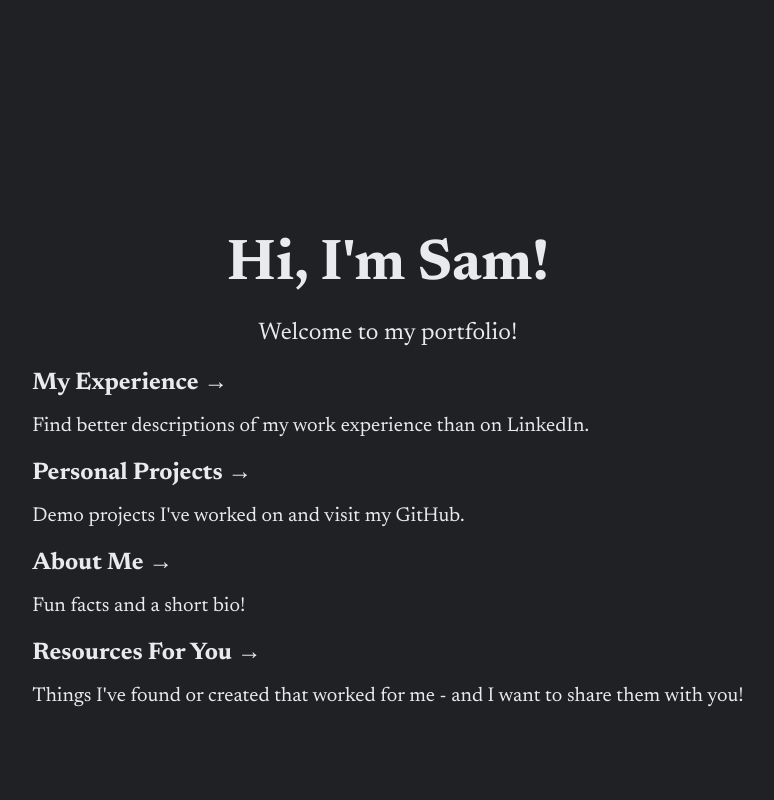
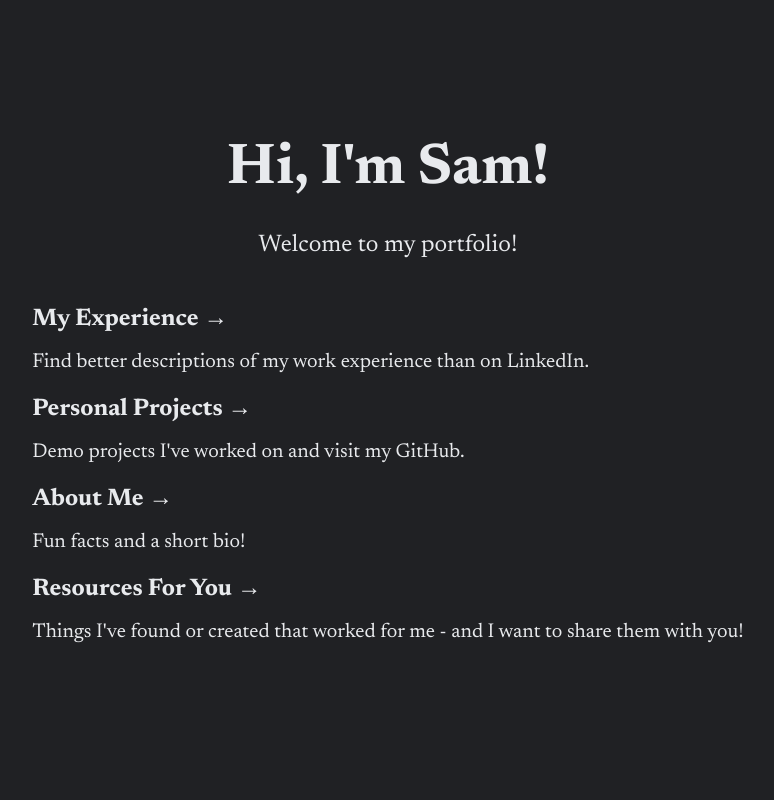
Before and after one commit to Sammantha/samTheDev, a Next.js app: page / in a window 1280 px wide. Shown: the top 800 px of the page, without its empty margins (252-1026 px from the left). Built offline with nearby package versions, Linux system fonts and the light colour scheme.

Commit message:
feat: Standardize Fonts & Dark Styling
Adjusted padding for pages and overriding styles in the global getting in the way.

```diff
--- a/app/globals.css
+++ b/app/globals.css
@@ -5,7 +5,6 @@ body {
 }
 
 main {
-  padding: 5rem 0;
   flex: 1;
   display: flex;
   flex-direction: column;
@@ -35,15 +34,8 @@ img {
 }
 
 h1,
-h2,
-p,
-ul {
+h2 {
   margin: 0;
-}
-
-ul {
-  padding: 0;
-  list-style: none;
 }
 
 button {
--- a/app/styles/Home.module.css
+++ b/app/styles/Home.module.css
@@ -1,6 +1,6 @@
 .container {
   min-height: 100vh;
-  padding: 0 0.5rem;
+  padding: 5rem 0.5rem;
   display: flex;
   flex-direction: column;
   justify-content: center;
```
Also changed, not shown: app/layout.tsx (+4 -4 lines).
